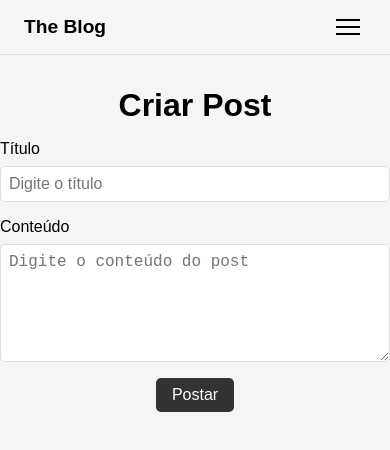
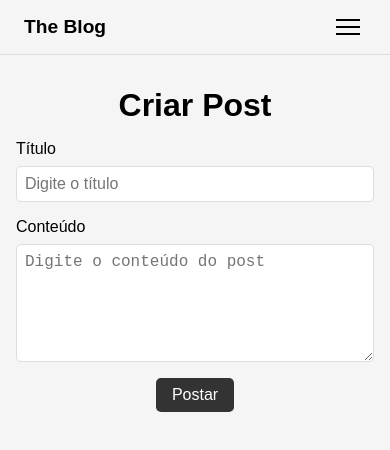
Before and after one commit to matheusdamaiadev/blog-vue, a Vue app: page /create in a window 390 px wide. Shown: the top 450 px of the page. Built offline with nearby package versions, Linux system fonts and the light colour scheme.

Commit message:
respiro no create post

```diff
--- a/src/pages/CreatePost.vue
+++ b/src/pages/CreatePost.vue
@@ -133,4 +133,11 @@ button:hover:enabled {
   text-align: center;
   margin-top: 1rem;
 }
+@media (max-width: 700px) {
+  .create-post {
+    padding-left: 1rem;
+    padding-right: 1rem;
+  }
+}
+
 </style>
```
